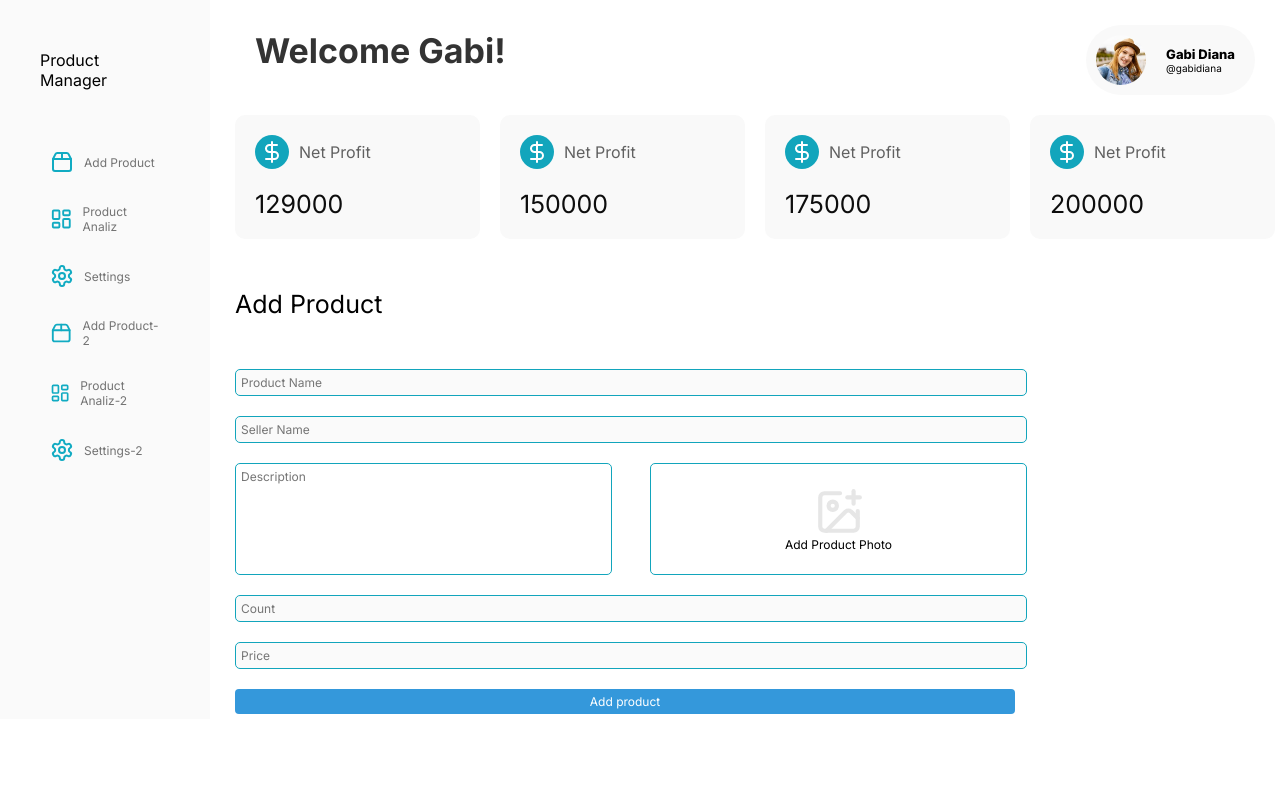
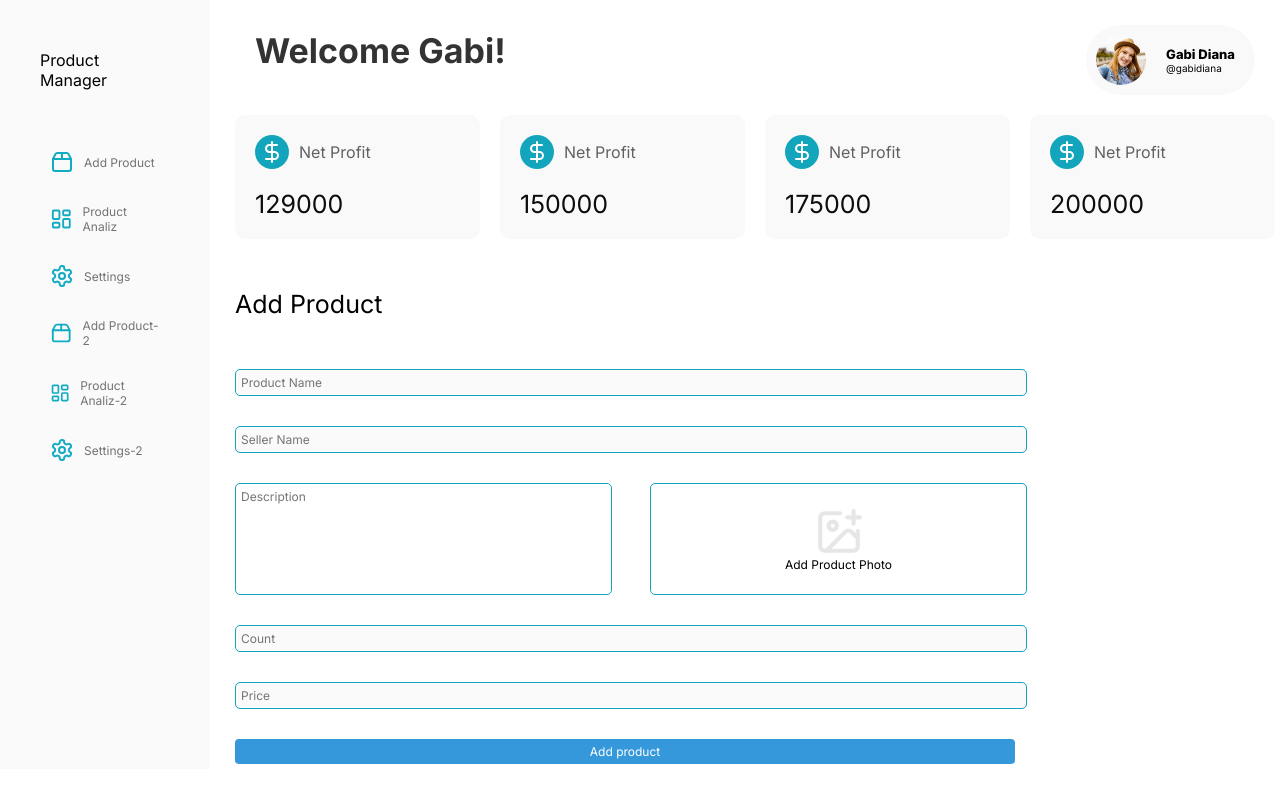
Before and after one commit to Cebrailkilinc/product-manager, a Next.js app: page /product-manager in a window 1280 px wide. Built offline with nearby package versions, Linux system fonts and the light colour scheme.

Commit message:
feat:update form

```diff
--- a/module/product-manager/component/add-product/add-product.scss
+++ b/module/product-manager/component/add-product/add-product.scss
@@ -17,22 +17,22 @@ $hover-color: #adadad;
     align-items: start;
     justify-content: center;
     flex-direction: column;
-    gap: 20px;
+
 
     .add-product-form-content-item {
       width: 100%;
       display: flex;
       flex-direction: column;
+
+      .form-required-message-content{
+        height: 30px;
+      }
       .form-required-message{
         font-size: 10px;
         color: red;
-        padding: 5px;
+        padding-bottom: 5px;
       }
-
-
     }
-
-
     .content-photo-textarea {
       width: 75%;
       display: grid;
@@ -79,7 +79,7 @@ $hover-color: #adadad;
             position: absolute;
             top: 0;
             right: 0;
-            color: darken($color: red, $amount: 10);
+            color: darken(red, 10%);;
             border-radius: 50%;
             padding: 5px;
 
--- a/module/product-manager/component/add-product/add-product.tsx
+++ b/module/product-manager/component/add-product/add-product.tsx
@@ -50,7 +50,9 @@ const AddProduct = () => {
             variant='primary'
             {...register("productName", { required: true })}
           />
-          {errors.productName && <span className='form-required-message'>This field is required</span>}
+          <div className='form-required-message-content'>
+            {errors.productName && <span className='form-required-message'>This field is required</span>}
+          </div>
         </div>
         <div className='add-product-form-content-item'>
           <Input
@@ -59,9 +61,10 @@ const AddProduct = () => {
             variant='primary'
             {...register("sellerName", { required: true })}
           />
-          {errors.sellerName && <span className='form-required-message'>This field is required</span>}
+          <div className='form-required-message-content'>
+            {errors.sellerName && <span className='form-required-message'>This field is required</span>}
+          </div>
         </div>
-
         <div className='content-photo-textarea'>
           <div className='add-product-form-content-item'>
             <textarea
@@ -69,7 +72,9 @@ const AddProduct = () => {
               className='add-product-text-area'
               {...register("description", { required: true })}
             />
-            {errors.description && <span className='form-required-message'>This field is required</span>}
+            <div className='form-required-message-content'>
+              {errors.description && <span className='form-required-message'>This field is required</span>}
+            </div>
           </div>
           <div className='content-photo'>
             <input
@@ -77,7 +82,7 @@ const AddProduct = () => {
               accept="image/*"
               style={{ display: 'none' }}
               id="image-upload"
-              {...register("image",{required:true})}
+              {...register("image", { required: true })}
               onChange={handleImageUpload}
             />
             {imagePreview ? null :
@@ -97,7 +102,7 @@ const AddProduct = () => {
           </div>
 
         </div>
-        {errors.count && <span className='form-required-message'>Count must be at least 0</span>}
+
         <div className='add-product-form-content-item' >
           <Input
             min={0}
@@ -107,7 +112,10 @@ const AddProduct = () => {
             variant='primary'
             {...register("count", { required: true, min: 0 })}
           />
-          {errors.count && <span className='form-required-message'>Count must be at least 0</span>}
+          <div className='form-required-message-content'>
+            {errors.count && <span className='form-required-message'>Count must be at least 0</span>}
+          </div>
+
         </div>
         <div className='add-product-form-content-item'>
           <Input
@@ -118,7 +126,10 @@ const AddProduct = () => {
             variant='primary'
             {...register("price", { required: true, min: 0 },)}
           />
-          {errors.price && <span className='form-required-message'>Price must be at least 0</span>}
+          <div className='form-required-message-content'>
+            {errors.price && <span className='form-required-message'>Price must be at least 0</span>}
+          </div>
+
         </div>
         <Button type="submit" size='large' variant='primary'>Add product</Button>
       </form>
```
